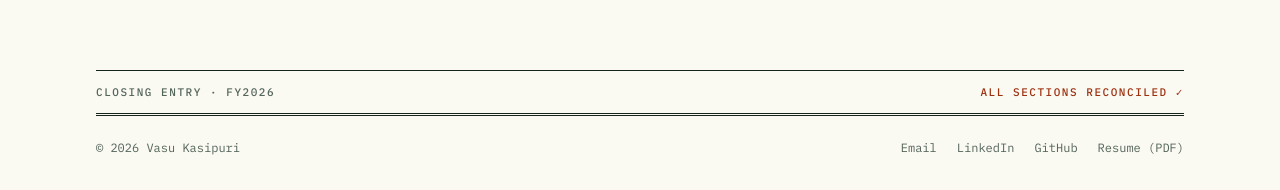
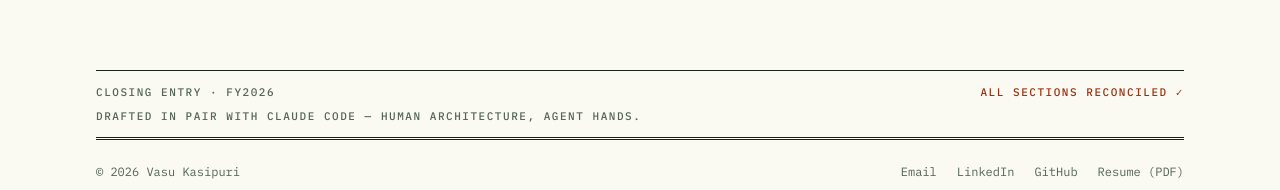
Before and after one commit to vasuwebdeveloper/personal-portfolio, a Next.js app: page / in a window 1280 px wide. Shown: the part 7039-7229 px from the top of the page. Built offline with nearby package versions, Linux system fonts and the light colour scheme; no server answers.

Commit message:
feat: AI colophon
One line in the footer's closing-entry block, same ledger microtype:
"Drafted in pair with Claude Code — human architecture, agent hands."

Co-Authored-By: Claude Fable 5 <noreply@anthropic.com>

```diff
--- a/components/layout/SiteFooter.tsx
+++ b/components/layout/SiteFooter.tsx
@@ -7,11 +7,16 @@ export default function SiteFooter({ profile }: { profile: SiteProfile }) {
     <footer className="mt-24">
       <div className="mx-auto max-w-6xl px-5 pb-10 sm:px-8">
         {/* Closing entry — the ledger's totals row. */}
-        <div className="rule-total flex flex-wrap items-baseline justify-between gap-x-8 gap-y-2 py-3">
-          <span className="meta-label">Closing entry · FY{year}</span>
-          <span className="font-mono text-[0.6875rem] font-medium tracking-[0.14em] uppercase text-stamp-deep">
-            All sections reconciled ✓
-          </span>
+        <div className="rule-total py-3">
+          <div className="flex flex-wrap items-baseline justify-between gap-x-8 gap-y-2">
+            <span className="meta-label">Closing entry · FY{year}</span>
+            <span className="font-mono text-[0.6875rem] font-medium tracking-[0.14em] uppercase text-stamp-deep">
+              All sections reconciled ✓
+            </span>
+          </div>
+          <p className="meta-label mt-1.5">
+            Drafted in pair with Claude Code — human architecture, agent hands.
+          </p>
         </div>
         <div className="flex flex-wrap items-baseline justify-between gap-x-8 gap-y-2 pt-4">
           <p className="font-mono text-xs text-ink-muted">
```
